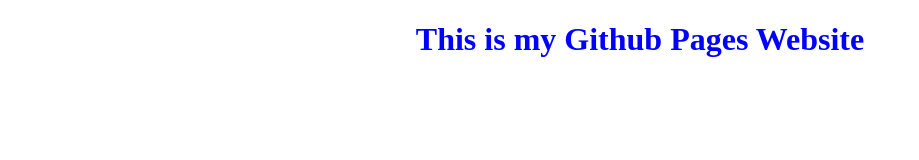
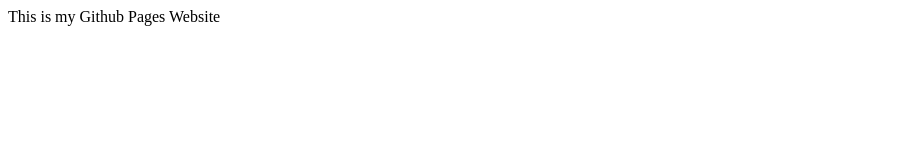
Before and after one commit to Massuwan-Mass/massuwan-mass.github.io, a plain HTML site: page index.html in a window 1280 px wide. Shown: the whole page, without its empty margins (0-919 px from the left). Drawn offline with Linux system fonts and the light colour scheme.

Commit message:
update style

```diff
--- a/index.html
+++ b/index.html
@@ -12,6 +12,6 @@
     </style>
     </head>
     <body>
-        <h1>This is my Github Pages Website</h1>
+       This is my Github Pages Website
     </body>
 </html>
```
